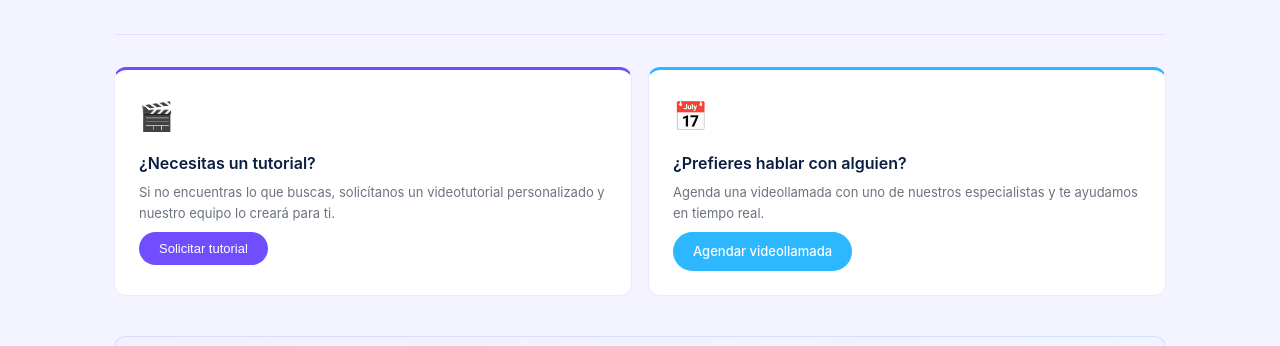
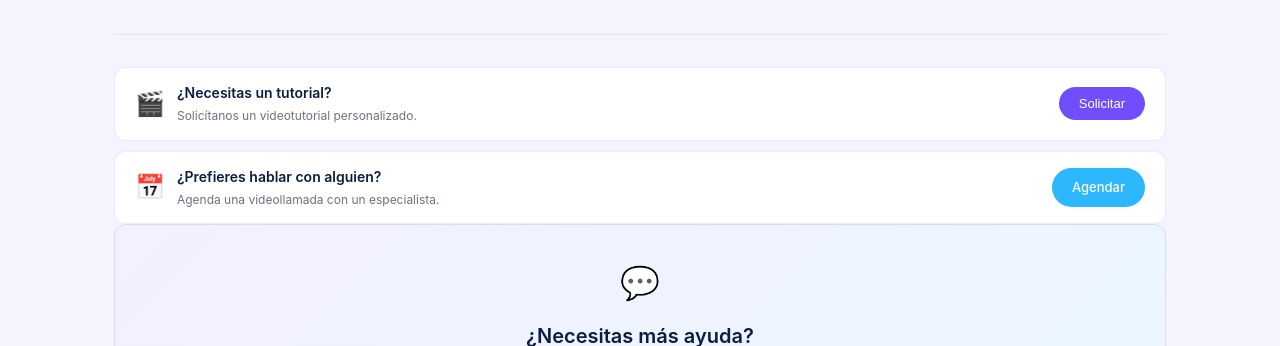
Before and after one commit to OperacionesAdipa/Centro-de-ayuda, a Next.js app: page / in a window 1280 px wide. Shown: the part 807-1153 px from the top of the page. Built offline with nearby package versions, Linux system fonts and the light colour scheme; no server answers; the database is empty.

Commit message:
Update HelpSection.tsx

```diff
--- a/src/components/HelpSection.tsx
+++ b/src/components/HelpSection.tsx
@@ -41,15 +41,50 @@ export function HelpSection({ compact = false }: Props) {
     setShowForm(false)
   }
 
-  if (compact) {
+  const cardStyle = {
+    display: 'flex',
+    alignItems: 'center',
+    justifyContent: 'space-between',
+    gap: 16,
+    padding: '14px 20px',
+    borderRadius: 12,
+    border: '0.5px solid var(--border)',
+    background: '#fff',
+    flexWrap: 'wrap' as const,
+  }
+
+  const leftStyle = {
+    display: 'flex',
+    alignItems: 'center',
+    gap: 12,
+    flex: 1,
+  }
+
+  const iconStyle = {
+    fontSize: 24,
+    flexShrink: 0,
+  }
+
+  const titleStyle = {
+    fontSize: 14,
+    fontWeight: 600,
+    color: 'var(--dark)',
+    marginBottom: 2,
+  }
+
+  const descStyle = {
+    fontSize: 12,
+    color: 'var(--muted)',
+  }
+
   return (
-      <div className="help-section-compact">
-        <div className="help-compact-card tutorial">
-          <div className="help-compact-left">
-            <span className="help-compact-icon">&#127916;</span>
+    <div style={{ display: 'flex', flexDirection: 'column', gap: 10 }}>
+      <div style={cardStyle}>
+        <div style={leftStyle}>
+          <span style={iconStyle}>🎬</span>
           <div>
-              <div className="help-compact-title">&#191;Necesitas un tutorial?</div>
-              <div className="help-compact-desc">Solicítanos un videotutorial personalizado.</div>
+            <div style={titleStyle}>¿Necesitas un tutorial?</div>
+            <div style={descStyle}>Solicítanos un videotutorial personalizado.</div>
           </div>
         </div>
         <button className="help-card-btn purple" onClick={() => setShowForm(!showForm)}>
@@ -58,11 +93,11 @@ export function HelpSection({ compact = false }: Props) {
       </div>
 
       {showForm && !sent && (
-          <div className="help-form" style={{ marginTop: 10 }}>
+        <div style={{ padding: '16px 20px', borderRadius: 12, border: '0.5px solid var(--border)', background: '#fafafa', display: 'flex', flexDirection: 'column', gap: 8 }}>
           <input className="tutorial-input" type="text" placeholder="Tu nombre" value={name} onChange={(e) => setName(e.target.value)} />
           <input className="tutorial-input" type="email" placeholder="Tu correo electrónico" value={email} onChange={(e) => setEmail(e.target.value)} />
-            <textarea className="tutorial-input" placeholder="&#191;Qué tutorial necesitas? Descríbelo brevemente..." value={desc} onChange={(e) => setDesc(e.target.value)} rows={3} />
-            <div style={{ display: 'flex', gap: 8, marginTop: 4 }}>
+          <textarea className="tutorial-input" placeholder="¿Qué tutorial necesitas? Descríbelo brevemente..." value={desc} onChange={(e) => setDesc(e.target.value)} rows={2} />
+          <div style={{ display: 'flex', gap: 8 }}>
             <button className="help-card-btn purple" onClick={sendRequest} disabled={sending}>
               {sending ? 'Enviando...' : 'Enviar solicitud'}
             </button>
@@ -72,18 +107,18 @@ export function HelpSection({ compact = false }: Props) {
       )}
 
       {sent && (
-          <div className="help-sent-msg" style={{ marginTop: 10 }}>
-            <span>&#161;Solicitud enviada! &#127881; Te contactaremos pronto.</span>
+        <div style={{ padding: '12px 20px', borderRadius: 12, background: '#eaf3de', color: '#3b6d11', fontSize: 13, display: 'flex', alignItems: 'center', justifyContent: 'space-between' }}>
+          <span>¡Solicitud enviada! 🎉 Te contactaremos pronto.</span>
           <button className="help-again-btn" onClick={resetForm}>Solicitar otro</button>
         </div>
       )}
 
-        <div className="help-compact-card video">
-          <div className="help-compact-left">
-            <span className="help-compact-icon">&#128197;</span>
+      <div style={cardStyle}>
+        <div style={leftStyle}>
+          <span style={iconStyle}>📅</span>
           <div>
-              <div className="help-compact-title">&#191;Prefieres hablar con alguien?</div>
-              <div className="help-compact-desc">Agenda una videollamada con un especialista.</div>
+            <div style={titleStyle}>¿Prefieres hablar con alguien?</div>
+            <div style={descStyle}>Agenda una videollamada con un especialista.</div>
           </div>
         </div>
         <a href={CALENDAR_LINK} target="_blank" rel="noopener noreferrer" className="help-card-btn blue">
@@ -93,55 +128,3 @@ export function HelpSection({ compact = false }: Props) {
     </div>
   )
 }
-
-  return (
-    <div className="help-section">
-      <div className="help-card tutorial-card">
-        <div className="help-card-icon">&#127916;</div>
-        <div className="help-card-content">
-          <h3 className="help-card-title">&#191;Necesitas un tutorial?</h3>
-          <p className="help-card-desc">
-            Si no encuentras lo que buscas, solicítanos un videotutorial personalizado y nuestro equipo lo creará para ti.
-          </p>
-          {!showForm && !sent && (
-            <button className="help-card-btn purple" onClick={() => setShowForm(true)}>
-              Solicitar tutorial
-            </button>
-          )}
-          {sent && (
-            <div className="help-sent-msg">
-              <span>&#161;Solicitud enviada! &#127881; Te contactaremos pronto.</span>
-              <button className="help-again-btn" onClick={resetForm}>Solicitar otro</button>
-            </div>
-          )}
-        </div>
-        {showForm && !sent && (
-          <div className="help-form">
-            <input className="tutorial-input" type="text" placeholder="Tu nombre" value={name} onChange={(e) => setName(e.target.value)} />
-            <input className="tutorial-input" type="email" placeholder="Tu correo electrónico" value={email} onChange={(e) => setEmail(e.target.value)} />
-            <textarea className="tutorial-input" placeholder="&#191;Qué tutorial necesitas? Descríbelo brevemente..." value={desc} onChange={(e) => setDesc(e.target.value)} rows={3} />
-            <div style={{ display: 'flex', gap: 8, marginTop: 4 }}>
-              <button className="help-card-btn purple" onClick={sendRequest} disabled={sending}>
-                {sending ? 'Enviando...' : 'Enviar solicitud'}
-              </button>
-              <button className="help-card-btn outline" onClick={() => setShowForm(false)}>Cancelar</button>
-            </div>
-          </div>
-        )}
-      </div>
-
-      <div className="help-card video-card">
-        <div className="help-card-icon">&#128197;</div>
-        <div className="help-card-content">
-          <h3 className="help-card-title">&#191;Prefieres hablar con alguien?</h3>
-          <p className="help-card-desc">
-            Agenda una videollamada con uno de nuestros especialistas y te ayudamos en tiempo real.
-          </p>
-          <a href={CALENDAR_LINK} target="_blank" rel="noopener noreferrer" className="help-card-btn blue">
-            Agendar videollamada
-          </a>
-        </div>
-      </div>
-    </div>
-  )
-}
```
Lines whose indentation alone changed are shown as unchanged.
